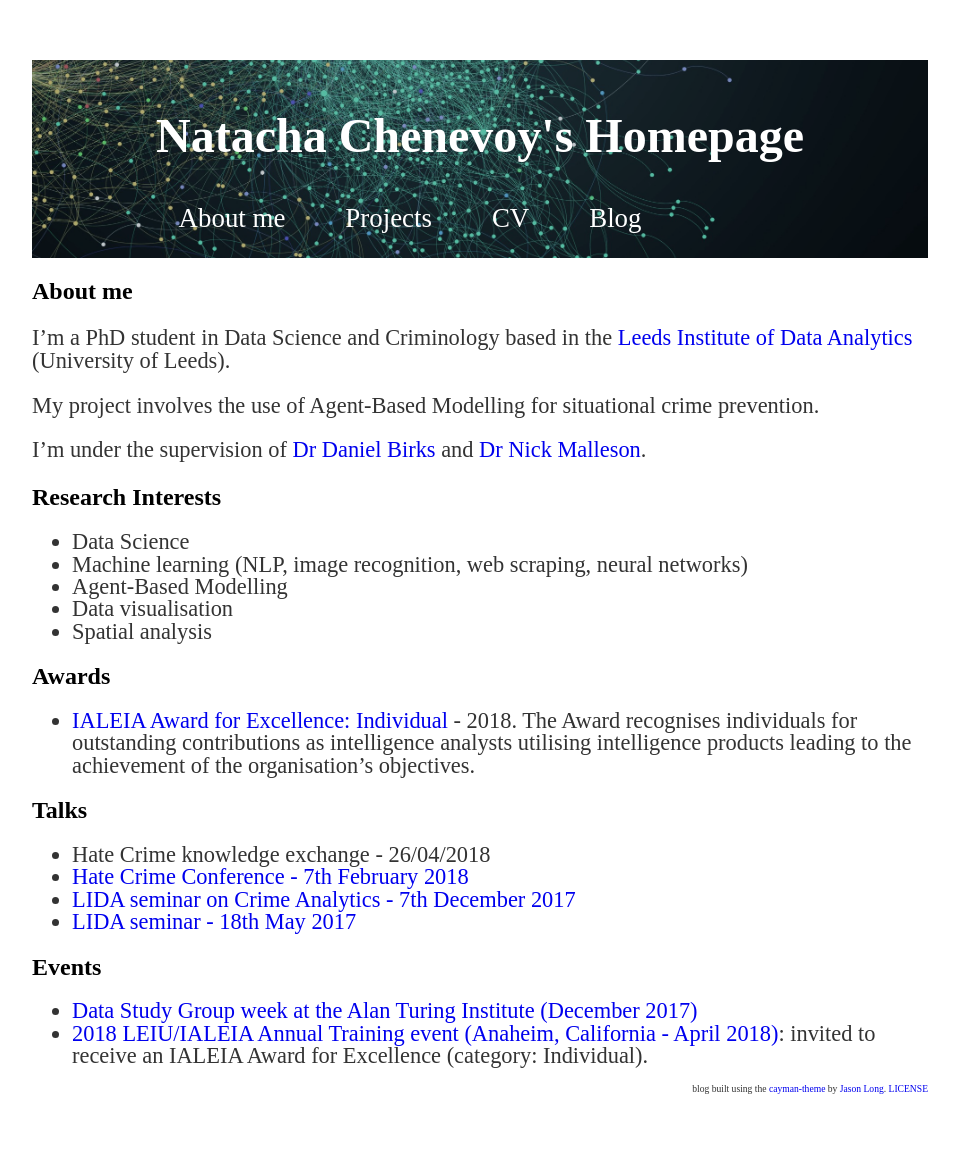
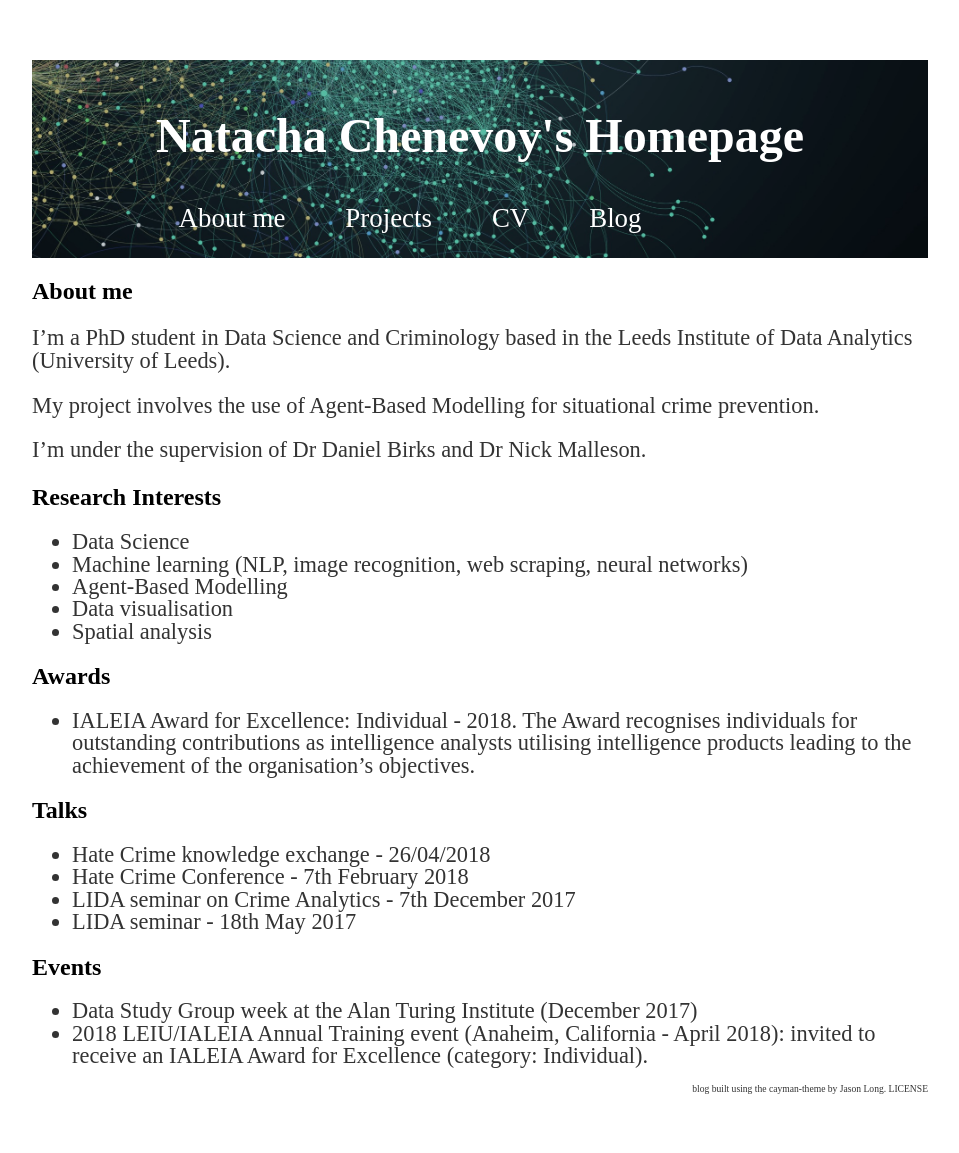
Before and after one commit to mednche/mednche.github.io, a Jekyll site: the page built from index.md, in a window 1280 px wide. Shown: the whole page, without its empty margins (160-1119 px from the left). Built offline with Jekyll 4.4.1, drawn with Linux system fonts in a browser that asks for light colours.

Commit message:
Update main.css

```diff
--- a/css/main.css
+++ b/css/main.css
@@ -31,19 +31,13 @@ body li {
 
 a {
     text-decoration: none;
-}
-
-a.link {
     color: #333
 }
 
-body a:hover {
+a:hover {
     color:lightblue
 }
 
-body a:visited {
-    color: #333
-}
 
 .excerpt {
     font-size: 1.4em;
```
